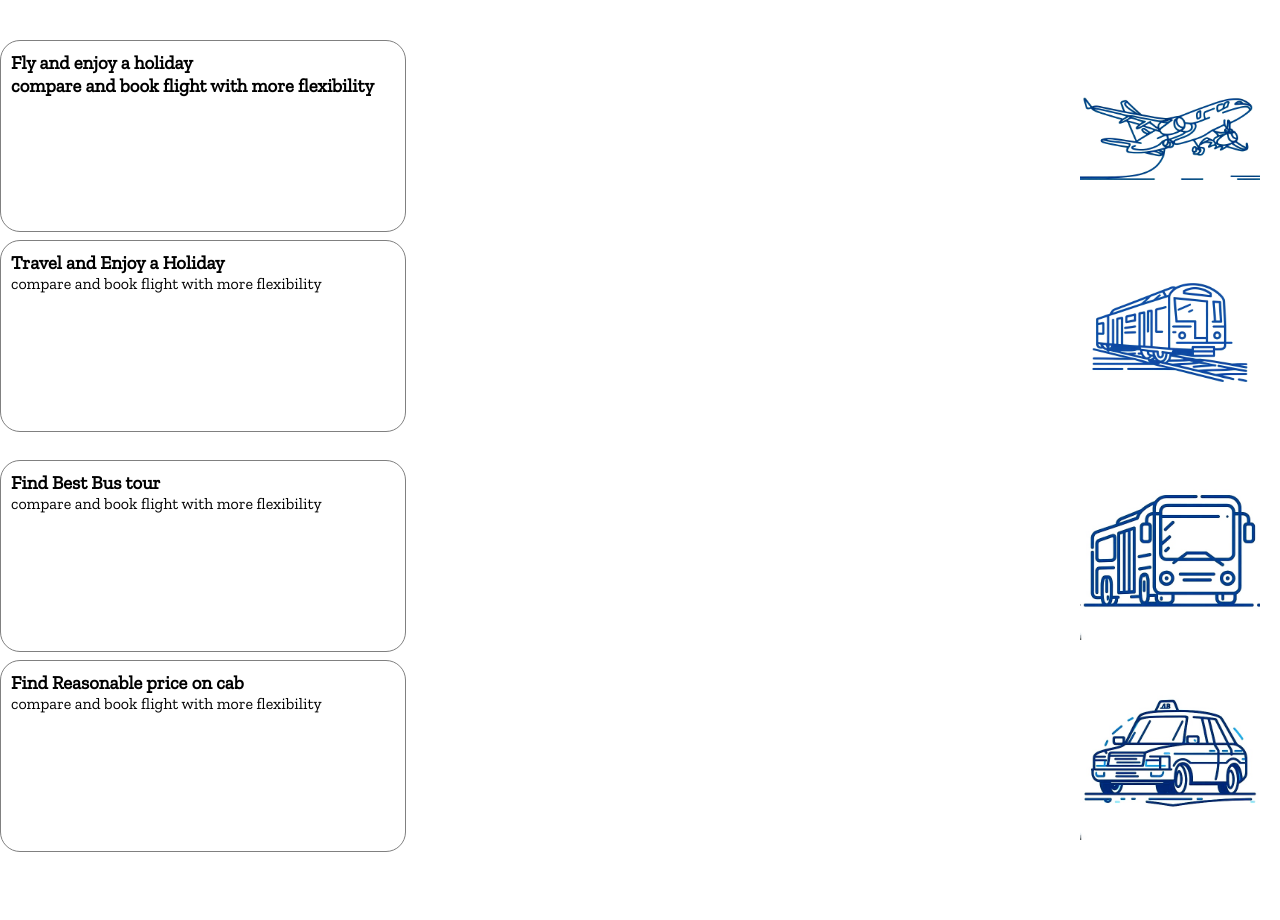
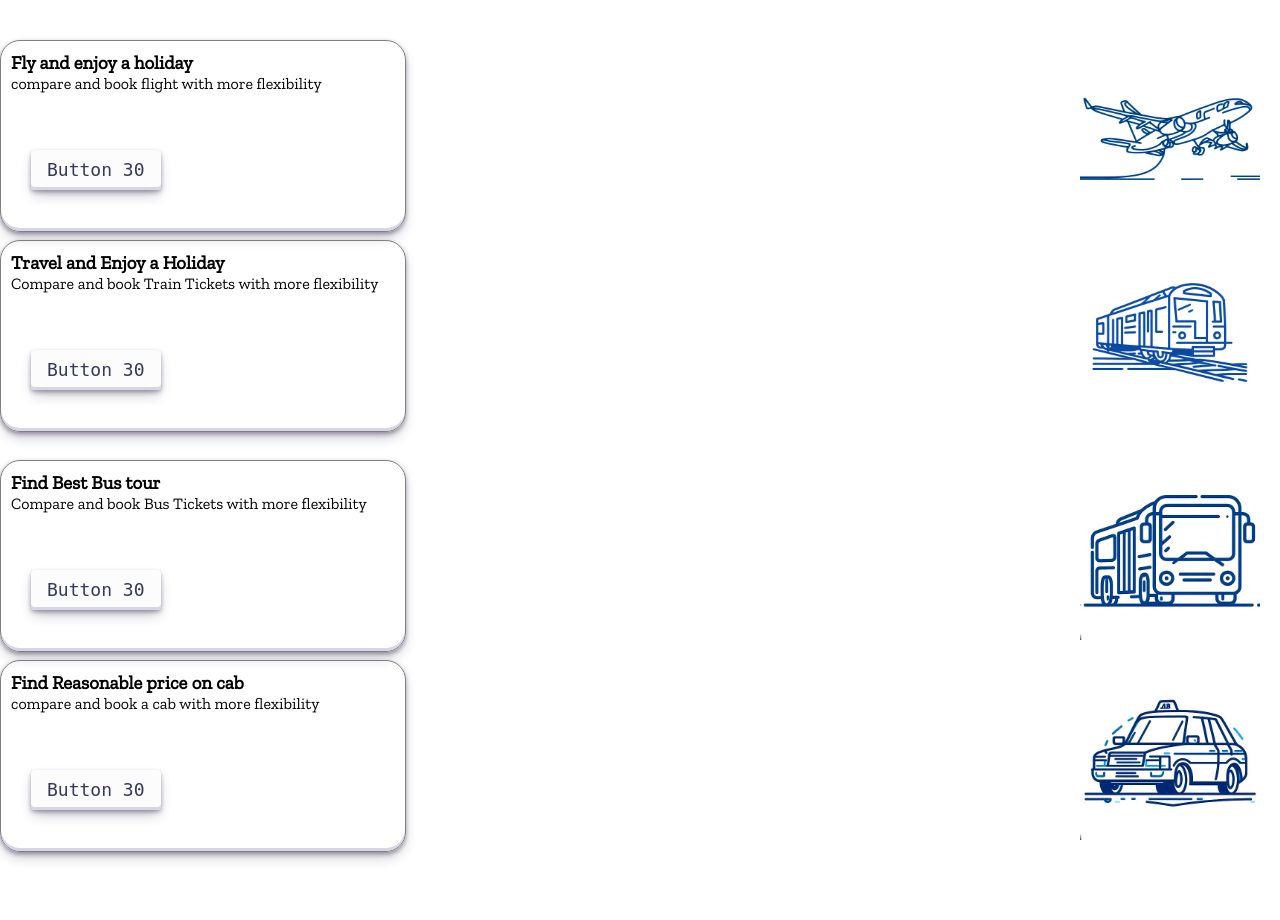
Before and after one commit to wtprojectttt/bookkaro, a PHP site: page /main.html in a window 1280 px wide. Shown: the part 400-1320 px from the top of the page. Run offline with PHP 8.4, Linux system fonts and the light colour scheme.

Commit message:
getsugatenshu

```diff
--- a/main.css
+++ b/main.css
@@ -160,6 +160,7 @@ body{
     /* margin: 10px; */
     border: 1px gray solid;
     border-radius: 20px;
+    box-shadow: rgba(45, 35, 66, 0.4) 0 2px 4px,rgba(45, 35, 66, 0.3) 0 7px 13px -3px,#D6D6E7 0 -3px 0 inset;
 }
 
 .plane{
@@ -182,6 +183,7 @@ body{
     /* margin: 10px; */
     border: 1px gray solid;
     border-radius: 20px;
+    box-shadow: rgba(45, 35, 66, 0.4) 0 2px 4px,rgba(45, 35, 66, 0.3) 0 7px 13px -3px,#D6D6E7 0 -3px 0 inset;
 }
 
 .train{
@@ -205,6 +207,7 @@ body{
     /* margin: 10px; */
     border: 1px gray solid;
     border-radius: 20px;
+    box-shadow: rgba(45, 35, 66, 0.4) 0 2px 4px,rgba(45, 35, 66, 0.3) 0 7px 13px -3px,#D6D6E7 0 -3px 0 inset;
 }
 
 .bus{
@@ -228,6 +231,7 @@ body{
     /* margin: 10px; */
     border: 1px gray solid;
     border-radius: 20px;
+    box-shadow: rgba(45, 35, 66, 0.4) 0 2px 4px,rgba(45, 35, 66, 0.3) 0 7px 13px -3px,#D6D6E7 0 -3px 0 inset;
 }
 
 .cab{
@@ -301,3 +305,52 @@ body{
 .train:hover .over{
     opacity: 0.8;
 }
+
+.botton{
+    position: absolute;
+    left: 30px;
+}
+.button0 {
+  align-items: center;
+  appearance: none;
+  background-color: #FCFCFD;
+  border-radius: 4px;
+  border-width: 0;
+  box-shadow: rgba(45, 35, 66, 0.4) 0 2px 4px,rgba(45, 35, 66, 0.3) 0 7px 13px -3px,#D6D6E7 0 -3px 0 inset;
+  box-sizing: border-box;
+  color: #36395A;
+  cursor: pointer;
+  display: inline-flex;
+  font-family: "JetBrains Mono",monospace;
+  height: 40px;
+  justify-content: center;
+  line-height: 1;
+  list-style: none;
+  overflow: hidden;
+  padding-left: 16px;
+  padding-right: 16px;
+  position: relative;
+  text-align: left;
+  text-decoration: none;
+  transition: box-shadow .15s,transform .15s;
+  user-select: none;
+  -webkit-user-select: none;
+  touch-action: manipulation;
+  white-space: nowrap;
+  will-change: box-shadow,transform;
+  font-size: 18px;
+}
+
+.button-30:focus {
+  box-shadow: #D6D6E7 0 0 0 1.5px inset, rgba(45, 35, 66, 0.4) 0 2px 4px, rgba(45, 35, 66, 0.3) 0 7px 13px -3px, #D6D6E7 0 -3px 0 inset;
+}
+
+.button-30:hover {
+  box-shadow: rgba(45, 35, 66, 0.4) 0 4px 8px, rgba(45, 35, 66, 0.3) 0 7px 13px -3px, #D6D6E7 0 -3px 0 inset;
+  transform: translateY(-2px);
+}
+
+.button-30:active {
+  box-shadow: #D6D6E7 0 3px 7px inset;
+  transform: translateY(2px);
+}
--- a/main.html
+++ b/main.html
@@ -38,10 +38,11 @@
         <div class="offer">
             <div class="flightt">
                 <div class="offer1">
-                    <h3>Fly and enjoy a holiday </h>
+                    <h3>Fly and enjoy a holiday </h3>
                     <p>
                         compare and book flight with more flexibility
-                    </p>
+                    </p><br><br><br>
+                    <div class="botton"><button class="button0" role="button">Button 30</button></div>
                 </div>
                 <div class="plane">
                     <img id="plane" src="plane.jpg" alt="plane" height="180px" width="180px">
@@ -57,8 +58,9 @@
                 <div class="offer2">
                     <h3>Travel and Enjoy a Holiday </h3>
                     <p>
-                        compare and book flight with more flexibility
-                    </p>
+                        Compare and book Train Tickets with more flexibility
+                    </p><br><br><br>
+                    <div class="botton"><button class="button0" role="button">Button 30</button></div>
                 </div>
                 <div class="train">
                     <img src="train.jpg" alt="train" height="180px" width="180px">
@@ -74,8 +76,9 @@
                 <div class="offer3">
                     <h3>Find Best Bus tour </h3>
                     <p>
-                        compare and book flight with more flexibility
-                    </p>
+                        Compare and book Bus Tickets with more flexibility
+                    </p><br><br><br>
+                    <div class="botton"><button class="button0" role="button">Button 30</button></div>
                 </div>
                 <div class="bus">
                     <img src="bus.jpg" alt="plane" height="180px" width="180px">
@@ -91,8 +94,9 @@
                 <div class="offer4">
                     <h3>Find Reasonable price on cab </h3>
                     <p>
-                        compare and book flight with more flexibility
-                    </p>
+                        compare and book a cab with more flexibility
+                    </p><br><br><br>
+                    <div class="botton"><button class="button0" role="button">Button 30</button></div>
                 </div>
                 <div class="cab">
                     <img src="cab.jpg" alt="plane" height="180px" width="180px">
```
